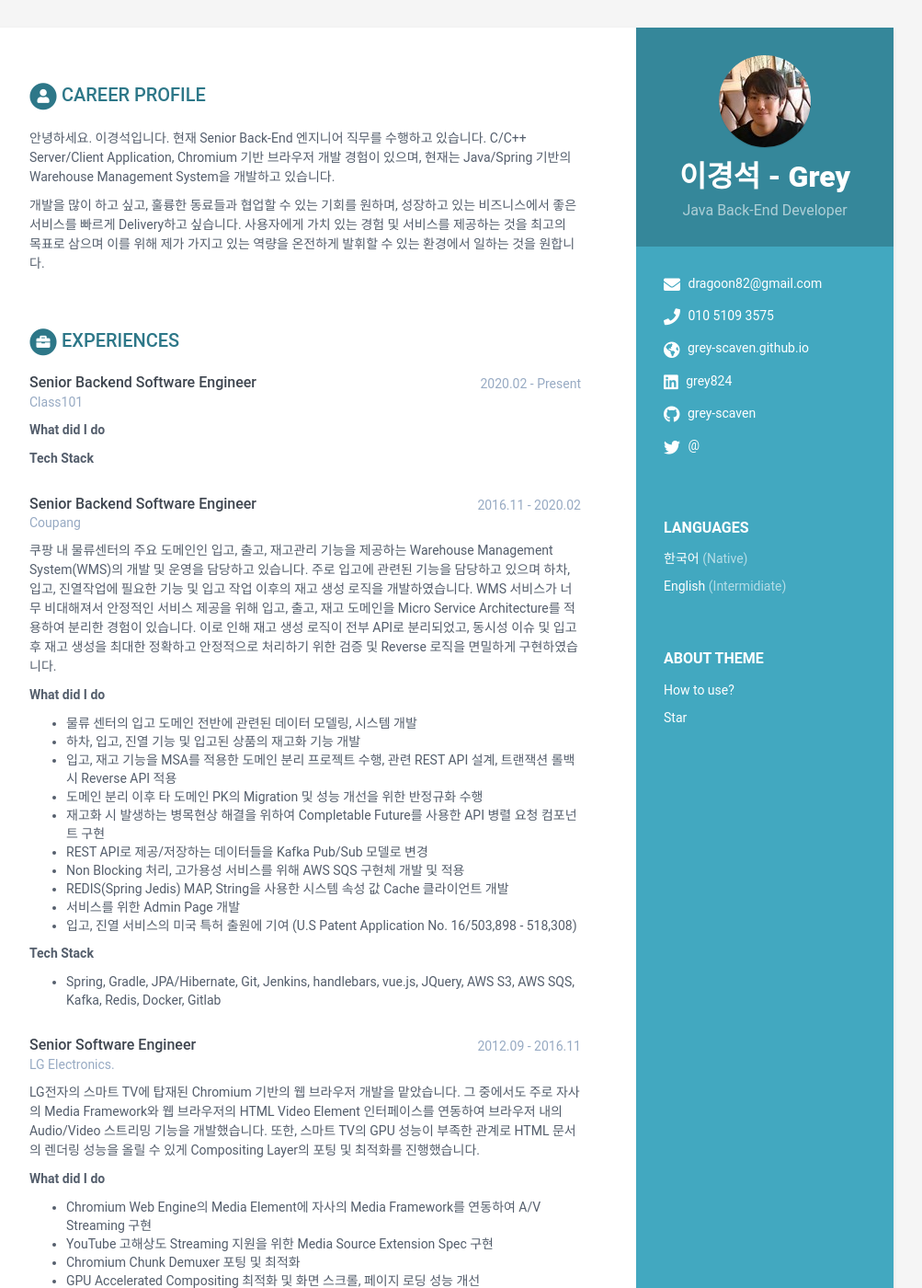
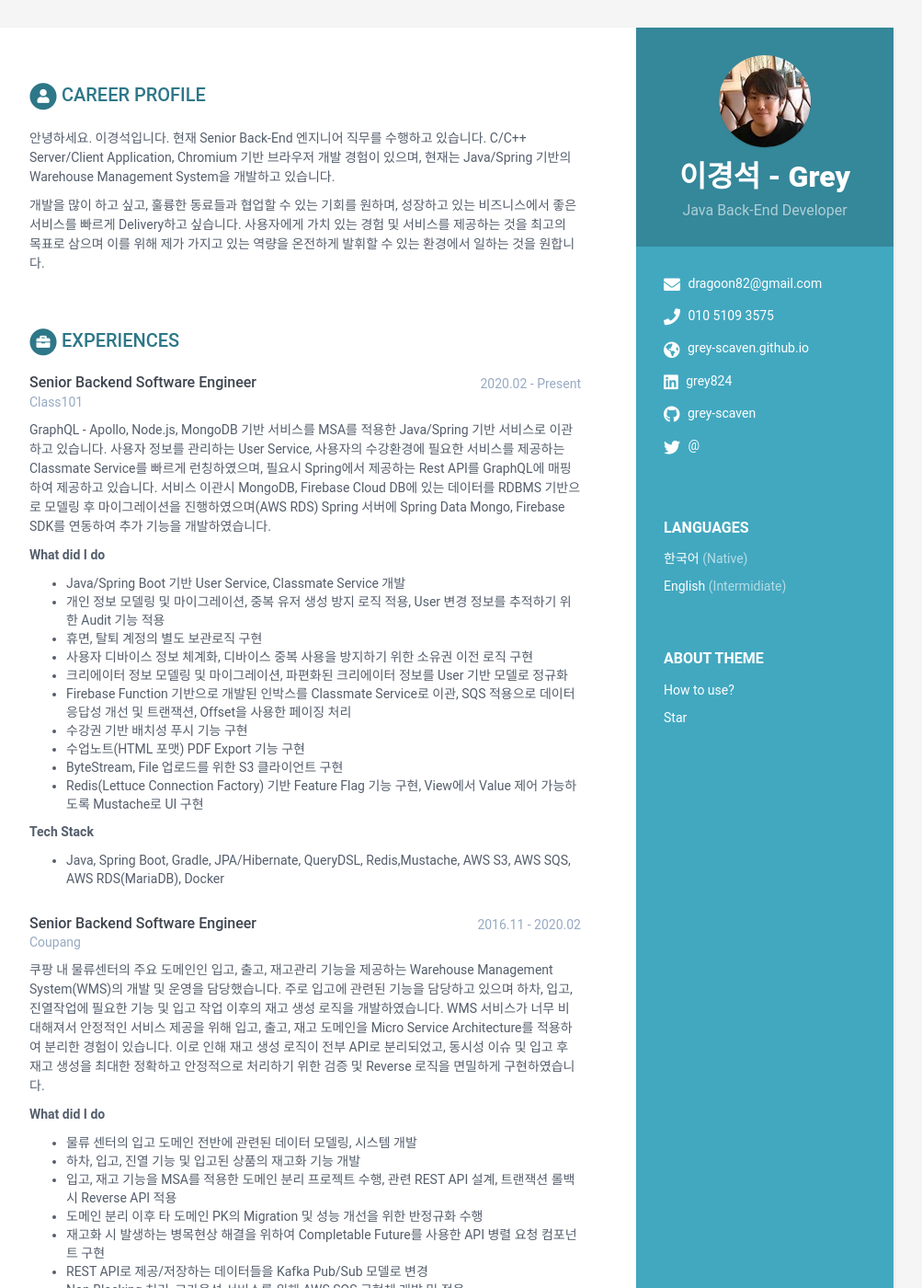
Before and after one commit to grey-scaven/grey-scaven.github.io, a Jekyll site: the page built from index.html, in a window 1280 px wide and 1400 px high. Shown: the whole window at 92% size, without its empty margins (168-1171 px from the left). Built offline with Jekyll 4.4.1, drawn with Linux system fonts in a browser that asks for light colours.

Commit message:
Update data.yml

```diff
--- a/_data/data.yml
+++ b/_data/data.yml
@@ -55,7 +55,7 @@ career-profile:
 
 #education:
 #    - degree: BSc in Electronics
-#      university: University in Mokpo
+#      university:
 #      time: 2001 - 2008
 #      details: |
 #        Input Details
@@ -67,17 +67,36 @@ experiences:
       time: 2020.02 - Present
       company: Class101
       details: |
+        GraphQL - Apollo, Node.js, MongoDB 기반 서비스를 MSA를 적용한 Java/Spring 기반
+        서비스로 이관하고 있습니다.
+        사용자 정보를 관리하는 User Service, 사용자의 수강환경에 필요한 서비스를 제공하는
+        Classmate Service를 빠르게 런칭하였으며, 필요시 Spring에서 제공하는 Rest API를
+        GraphQL에 매핑하여 제공하고 있습니다.
+        서비스 이관시 MongoDB, Firebase Cloud DB에 있는 데이터를 RDBMS 기반으로 모델링 후
+        마이그레이션을 진행하였으며(AWS RDS) Spring 서버에 Spring Data Mongo, Firebase SDK를
+        연동하여 추가 기능을 개발하였습니다.
 
         <b>What did I do</b>
+          - Java/Spring Boot 기반 User Service, Classmate Service 개발
+          - 개인 정보 모델링 및 마이그레이션, 중복 유저 생성 방지 로직 적용, User 변경 정보를 추적하기 위한 Audit 기능 적용
+          - 휴면, 탈퇴 계정의 별도 보관로직 구현
+          - 사용자 디바이스 정보 체계화, 디바이스 중복 사용을 방지하기 위한 소유권 이전 로직 구현
+          - 크리에이터 정보 모델링 및 마이그레이션, 파편화된 크리에이터 정보를 User 기반 모델로 정규화
+          - Firebase Function 기반으로 개발된 인박스를 Classmate Service로 이관, SQS 적용으로 데이터 응답성 개선 및 트랜잭션, Offset을 사용한 페이징 처리
+          - 수강권 기반 배치성 푸시 기능 구현
+          - 수업노트(HTML 포맷) PDF Export 기능 구현
+          - ByteStream, File 업로드를 위한 S3 클라이언트 구현
+          - Redis(Lettuce Connection Factory) 기반 Feature Flag 기능 구현, View에서 Value 제어 가능하도록 Mustache로 UI 구현
 
         <b>Tech Stack</b>
+          - Java, Spring Boot, Gradle, JPA/Hibernate, QueryDSL, Redis,Mustache, AWS S3, AWS SQS, AWS RDS(MariaDB), Docker
 
     - role: Senior Backend Software Engineer
       time: 2016.11 - 2020.02
       company: Coupang
       details: |
         쿠팡 내 물류센터의 주요 도메인인 입고, 출고, 재고관리 기능을 제공하는 Warehouse
-        Management System(WMS)의 개발 및 운영을 담당하고 있습니다.
+        Management System(WMS)의 개발 및 운영을 담당했습니다.
         주로 입고에 관련된 기능을 담당하고 있으며 하차, 입고, 진열작업에 필요한 기능 및
         입고 작업 이후의 재고 생성 로직을 개발하였습니다.
         WMS 서비스가 너무 비대해져서 안정적인 서비스 제공을 위해 입고, 출고, 재고 도메인을
```
